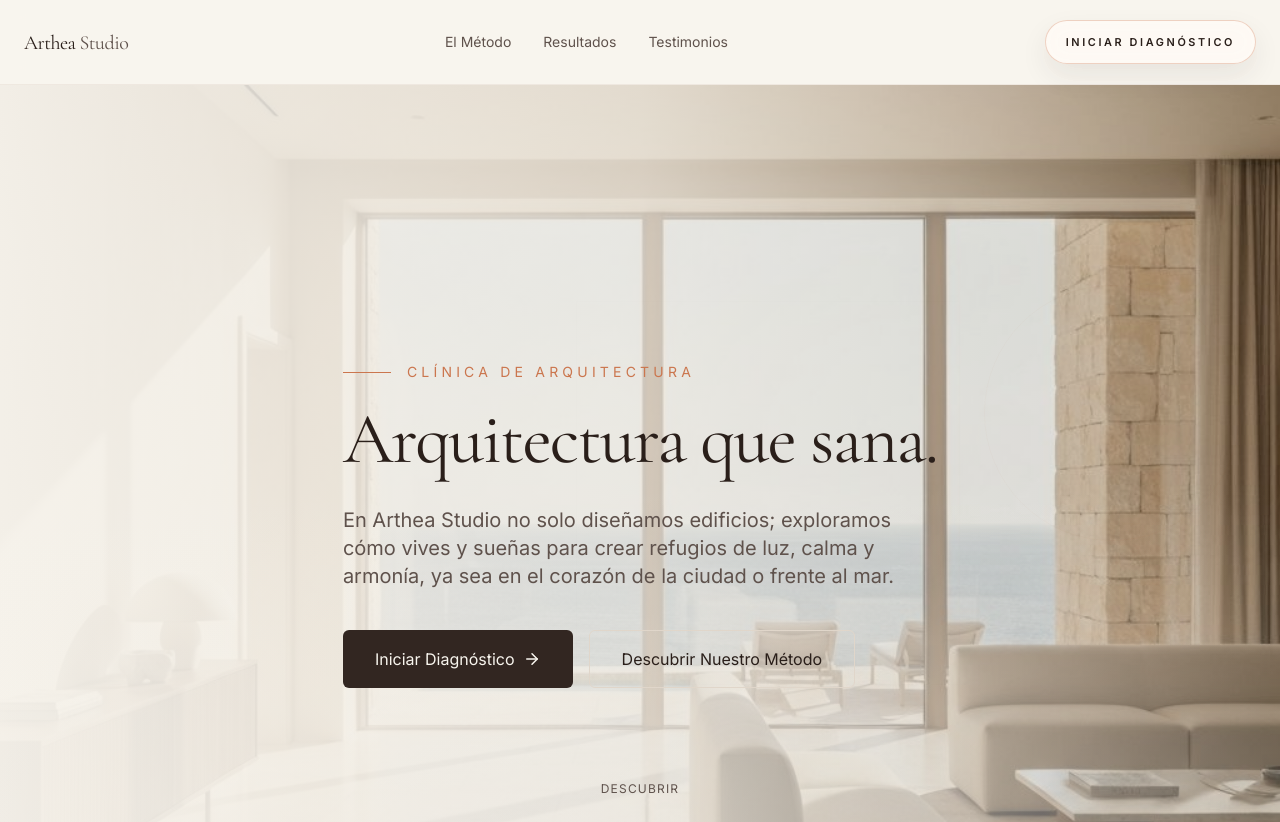
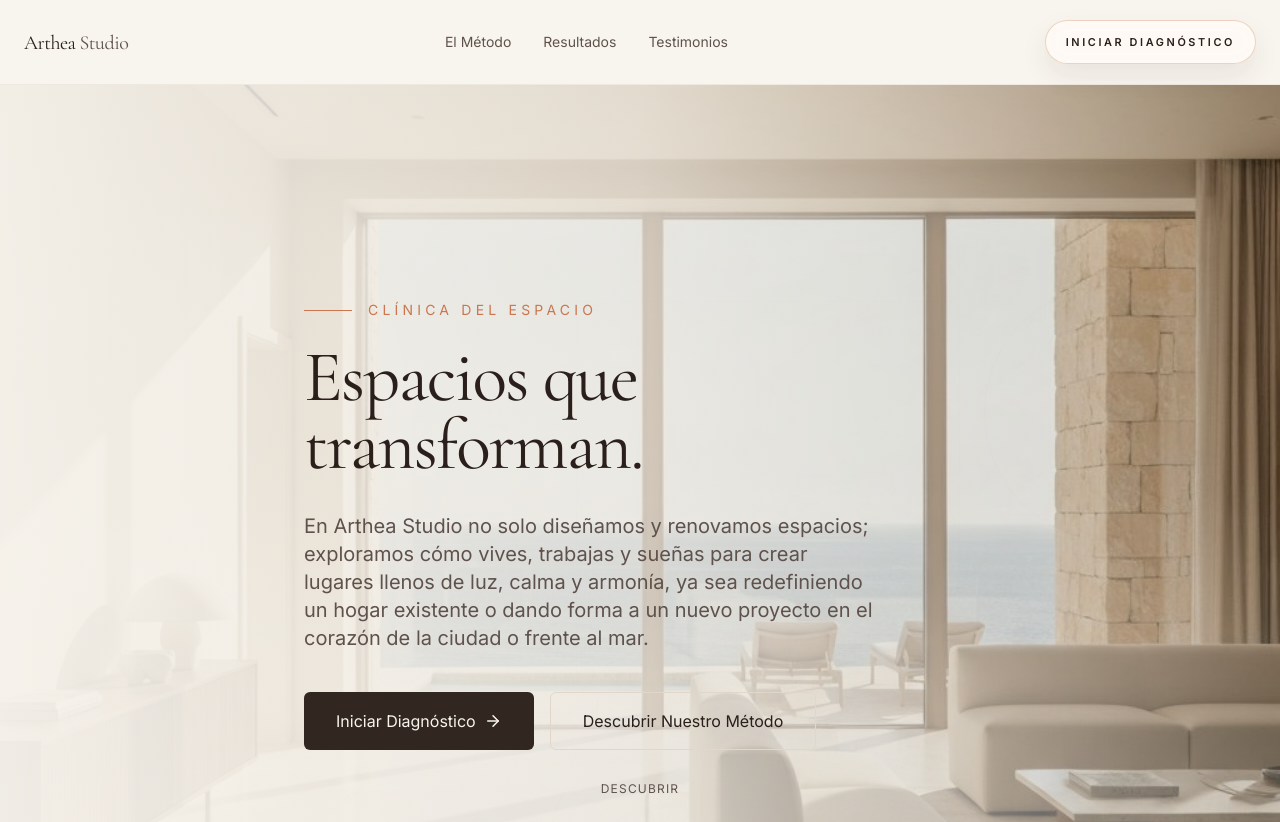
Before and after one commit to gascoantonio22-oss/arthea-studio-demo, a Next.js app: page / in a window 1280 px wide. Shown: the top 822 px of the page. Built offline with nearby package versions, Linux system fonts and the light colour scheme.

Commit message:
Update hero copy for broader positioning

```diff
--- a/components/landing/Hero.tsx
+++ b/components/landing/Hero.tsx
@@ -123,7 +123,7 @@ export function Hero() {
           <motion.div variants={itemVariants} className="mb-5 flex items-center gap-3 sm:mb-6 sm:gap-4">
             <motion.div variants={lineVariants} className="h-px w-8 origin-left bg-accent sm:w-12" />
             <p className="text-[10px] uppercase tracking-[0.26em] text-accent sm:text-sm sm:tracking-[0.3em]">
-              Clínica de Arquitectura
+              Clínica del Espacio
             </p>
           </motion.div>
 
@@ -131,22 +131,17 @@ export function Hero() {
             variants={itemVariants}
             className="max-w-[15rem] text-balance font-serif text-[3.1rem] leading-[0.94] tracking-tight text-foreground sm:max-w-[18rem] sm:text-5xl md:max-w-none md:text-6xl lg:text-7xl"
           >
-            Arquitectura que sana.
+            Espacios que transforman.
           </motion.h1>
 
           <motion.p
             variants={itemVariants}
             className="mt-5 max-w-[19rem] text-pretty text-[0.98rem] leading-7 text-muted-foreground sm:mt-6 sm:max-w-xl sm:text-lg md:mt-8 md:text-xl"
           >
-            <span className="sm:hidden">
-              Exploramos cómo vives para crear refugios de luz, calma y armonía
-              con una sensibilidad serena y muy cuidada.
-            </span>
-            <span className="hidden sm:inline">
-              En Arthea Studio no solo diseñamos edificios; exploramos cómo
-              vives y sueñas para crear refugios de luz, calma y armonía, ya
-              sea en el corazón de la ciudad o frente al mar.
-            </span>
+            En Arthea Studio no solo diseñamos y renovamos espacios; exploramos cómo
+            vives, trabajas y sueñas para crear lugares llenos de luz, calma y armonía,
+            ya sea redefiniendo un hogar existente o dando forma a un nuevo proyecto en
+            el corazón de la ciudad o frente al mar.
           </motion.p>
 
           <motion.div variants={itemVariants} className="mt-8 flex flex-col gap-3 sm:mt-10 sm:flex-row sm:gap-4">
```
